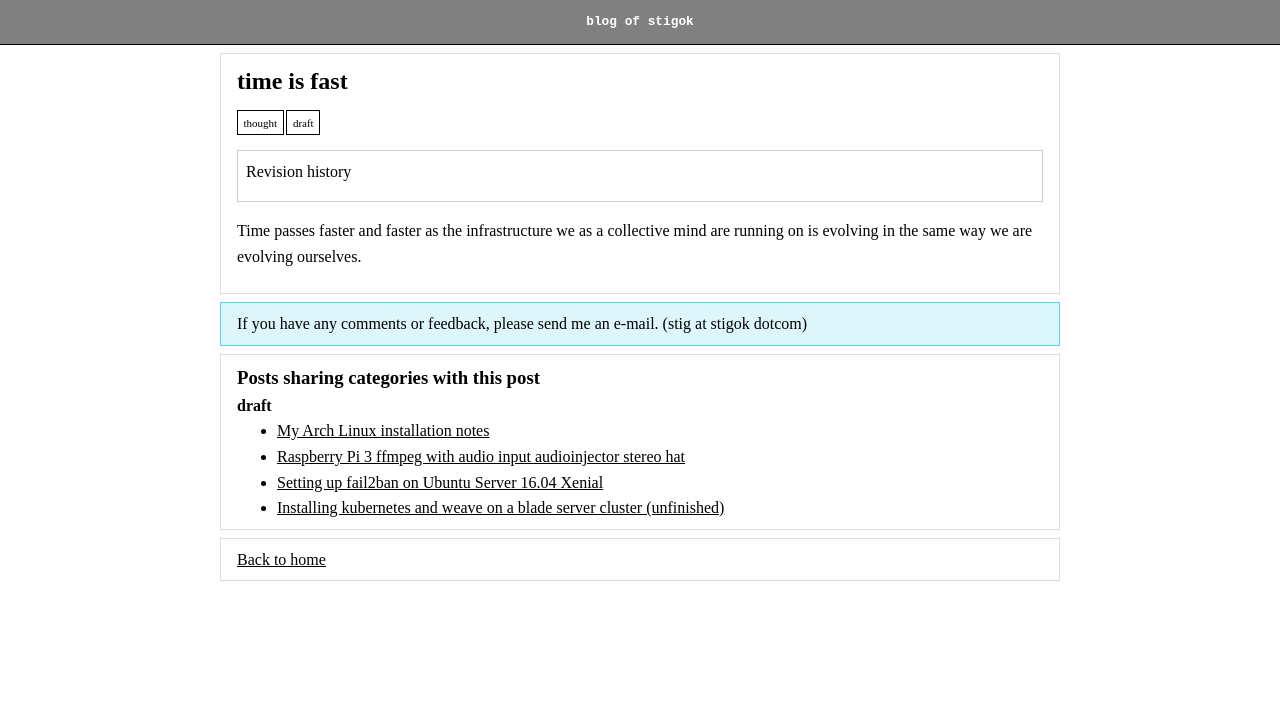
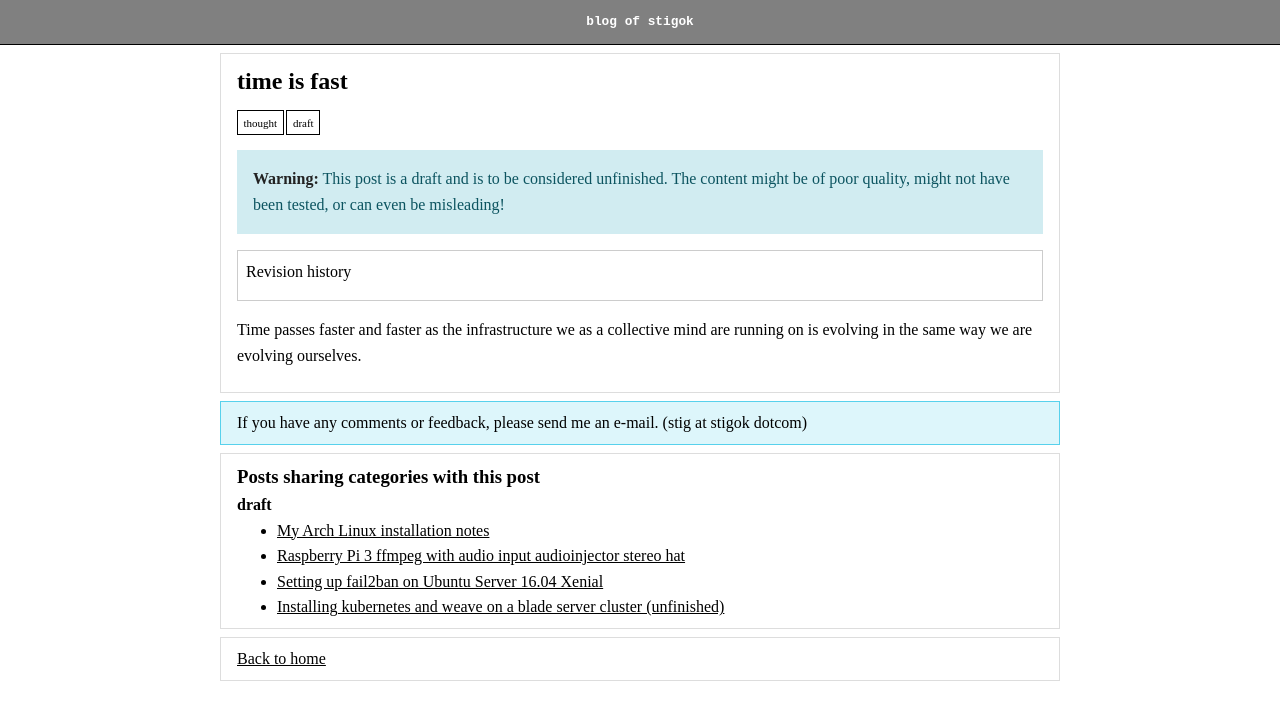
Before and after one commit to stigok/blog.stigok.com, a Jekyll site: the page built from collections/_posts/2017-03-07-time-is-fast.md, in a window 1280 px wide. Shown: the top 720 px of the page. Built offline with Jekyll 4.4.1, drawn with Linux system fonts in a browser that asks for light colours.

Commit message:
Show a quality warning on draft posts

```diff
--- a/_includes/post.html
+++ b/_includes/post.html
@@ -8,6 +8,14 @@
       {% endfor %}
     </small>
   </p>
+  {% endif %}
+  {% if page.categories contains "draft" %}
+  <div class="notice">
+    <strong>Warning:</strong>
+    This post is a draft and is to be considered unfinished.
+    The content might be of poor quality, might not have been tested, or can
+    even be misleading!
+  </div>
   {% endif %}
   <section id="revisions">
     Revision history
--- a/assets/css/main.scss
+++ b/assets/css/main.scss
@@ -175,6 +175,14 @@ code.highlighter-rouge {
   background-color: #e5e5e5;
 }
 
+.notice {
+  border-color: #bee5eb;
+  background-color: #d1ecf1;
+  color: #0c5460;
+  margin-bottom: 1rem;
+  padding: 1rem;
+}
+
 // Import base theme partials
 @import
   "jekyll-theme-minimal" // Imported as static files, not a gem (assets/css)
```
